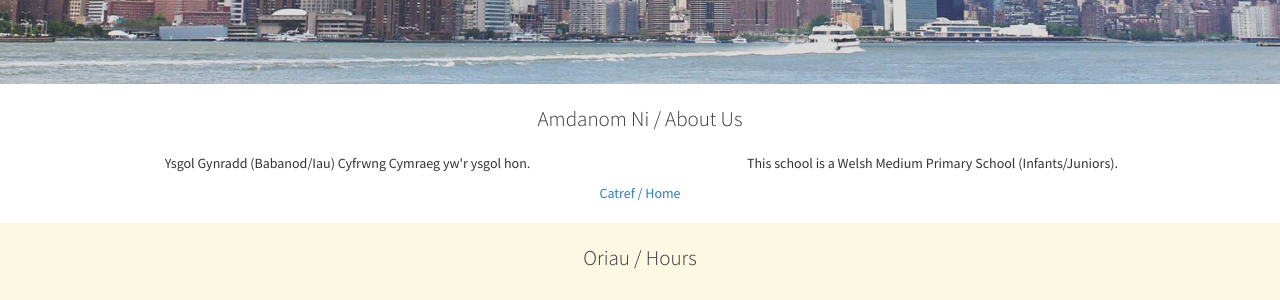
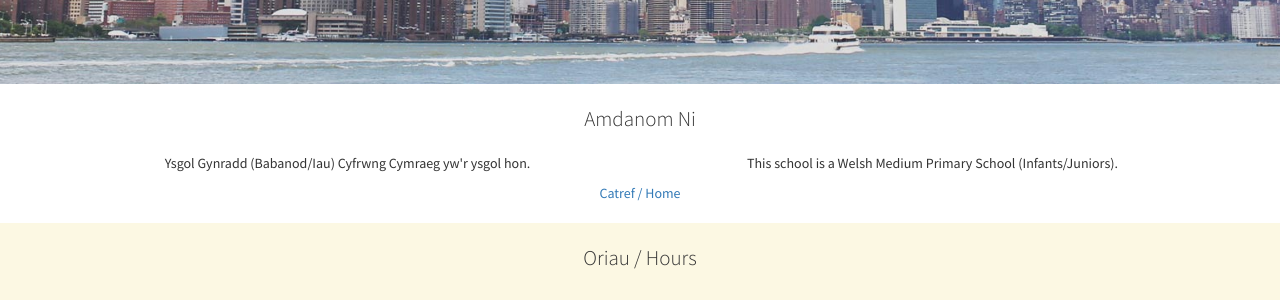
Before and after one commit to matatysgolbethel/matatysgolbethel.github.io, a Jekyll site: the page built from index.html, in a window 1280 px wide and 900 px high, scrolled down 661 px. Shown: the part 155-455 px from the top of the window. Built offline with Jekyll 4.4.1, drawn with Linux system fonts in a browser that asks for light colours.

Commit message:
Update about.html

```diff
--- a/_includes/about.html
+++ b/_includes/about.html
@@ -2,7 +2,7 @@
   <div class="container">
     <div class="row">
       <div class="col-lg-12 text-center">
-        <h2 class="lead">Amdanom Ni / About Us</h2>
+        <h2 class="lead">Amdanom Ni</h2>
       </div>
         <div class="col-lg-6 text-center">
           <p>Ysgol Gynradd (Babanod/Iau) Cyfrwng Cymraeg yw'r ysgol hon.</p>
```
